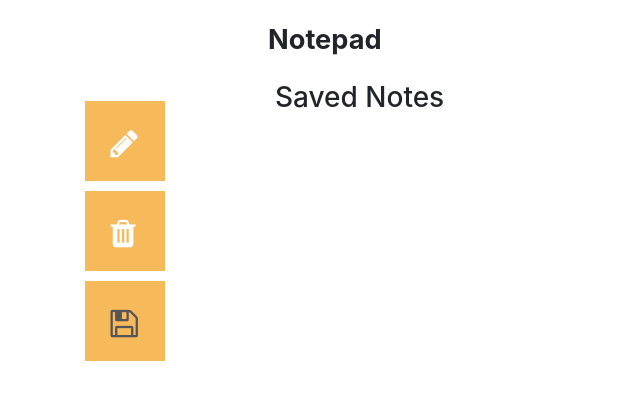
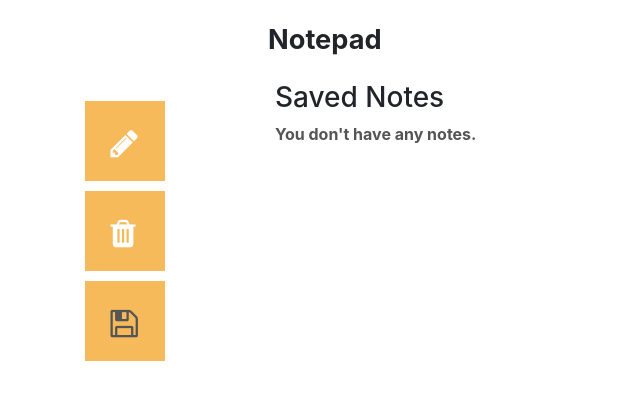
Before and after one commit to atinder92/angular-notepad, an Angular app in the folder angular-notepad/: page /notes in a window 1280 px wide. Shown: the top 400 px of the page, without its empty margins (0-640 px from the left). Built offline with nearby package versions, Linux system fonts and the light colour scheme.

Commit message:
displaying message if number of notes is zero

```diff
--- a/angular-notepad/src/app/saved-notes/saved-notes.component.css
+++ b/angular-notepad/src/app/saved-notes/saved-notes.component.css
@@ -0,0 +1,5 @@
+.message{
+    font-size: 1.0em;
+    font-weight: bold;
+    color: #555;
+}
--- a/angular-notepad/src/app/saved-notes/saved-notes.component.html
+++ b/angular-notepad/src/app/saved-notes/saved-notes.component.html
@@ -1,2 +1,3 @@
 <h3>Saved Notes</h3>
+<div class="message" *ngIf="notes.length == 0">You don't have any notes.</div>
 <app-note-view *ngFor="let note of notes" [note]="note"></app-note-view>
```
